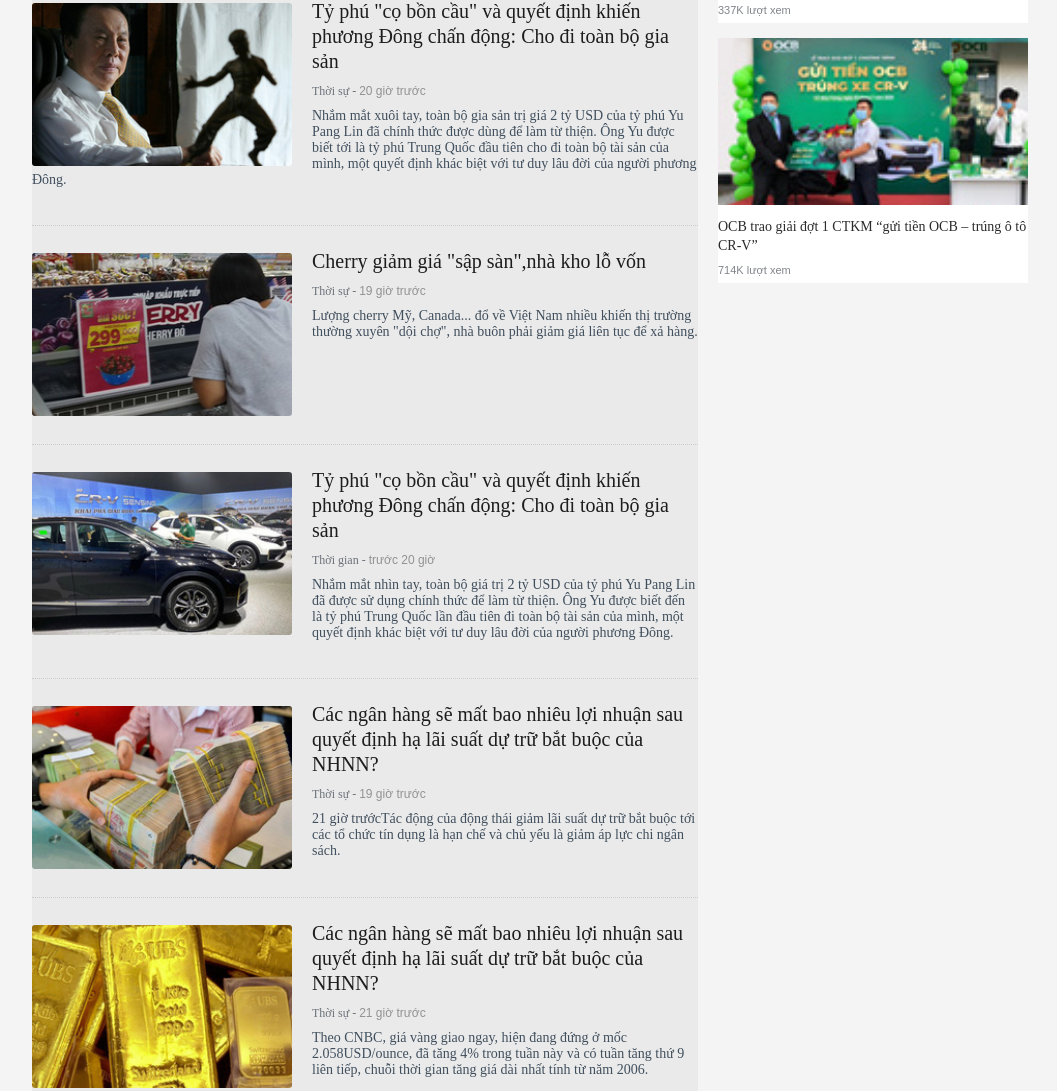
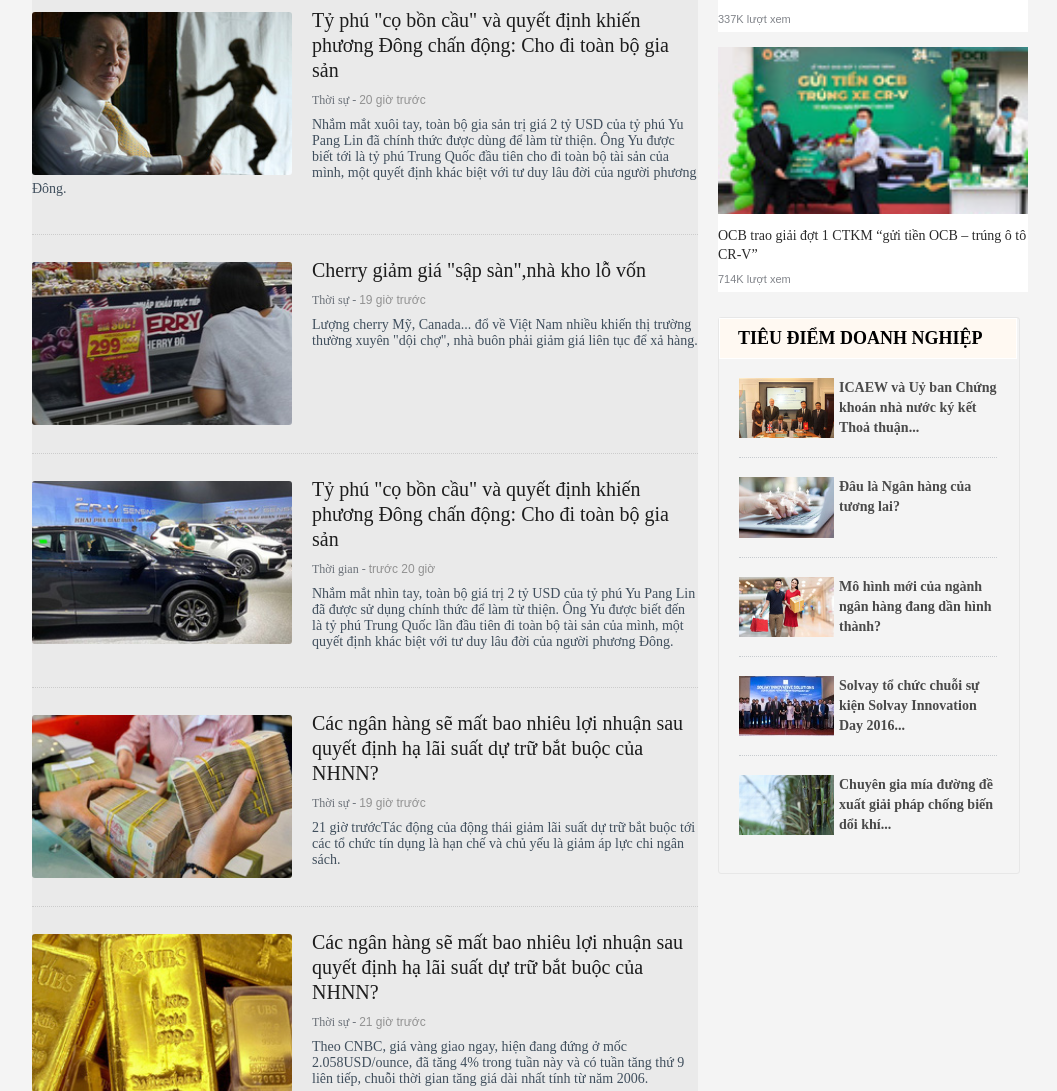
Before and after one commit to dhlong482k/LTMT4_Nhom6, a plain HTML site: page kinhdoanh.html in a window 1280 px wide. Shown: the part 1595-2686 px from the top of the page, without its empty margins (8-1065 px from the left). Drawn offline with Linux system fonts and the light colour scheme.

Commit message:
kinhdoanh

```diff
--- a/css/kinhdoanh.css
+++ b/css/kinhdoanh.css
@@ -7,7 +7,7 @@
 
 .left_kinhdoanh {
     width: 666px;
-    height: 525px;
+    height: 530px;
 	background: #fff;
     margin: auto;
     float: left;
@@ -15,7 +15,7 @@
 
 .right_kinhdoanh {
     width: 350px;
-	 height: 520px;
+	 height: 529px;
 	background: #EAEAEA;
     margin: 0 auto;
     float: left;
@@ -173,7 +173,6 @@
 }
 .right_bottom{
 	width:330px;
-
     margin: auto;
     float: left;
 }
@@ -225,3 +224,65 @@
     color: #81848a;
     font: normal 11px Arial;
 }
+
+
+.list2{
+    width: 310px;
+    float: right;
+    margin-top: 25px;
+}
+.list2 .tieudiem{
+    width: 300px;
+    border: 1px solid #e7e7e7;
+    float: left;
+    padding-bottom: 19px;
+    border-radius: 3px;
+}
+.list2 .tieudiem .tab{
+    height: 39px;
+    width: 296px;
+    line-height: 39px;
+    text-align: left;
+    background-color: #fff9f2;
+    float: left;
+    border: 1px solid #fff;
+    font-family: Roboto-Black;
+    font-size: 18px;
+    text-transform: uppercase;
+    font-weight: bold;
+}
+.list2 .tieudiem .tab span{
+    margin-left: 18px;
+}
+.list2 .tieudiem ul .border_list2{
+    list-style-type: none;
+    border-bottom: 1px dotted #c7cbcf;
+    width: 258px;
+    padding-bottom: 19px;
+    padding-top: 19px;
+    margin-left: 20px;
+    margin-right: 20px;
+    float: left;
+}
+.list2 .tieudiem ul li{
+    list-style-type: none;
+    width: 258px;
+    padding-bottom: 19px;
+    padding-top: 19px;
+    margin-left: 20px;
+    margin-right: 20px;
+    float: left;
+}
+.list2 .tieudiem ul li a img{
+    float: left;
+    width: 95px;
+}
+.list2 .tieudiem ul li .sapo{
+    width: 158px;
+    float: right;
+    font-family: Robot-Medium;
+    font-size: 14px;
+    line-height: 20px;
+    color: #4a4a4a;
+    font-weight: bold;
+}
--- a/kinhdoanh.html
+++ b/kinhdoanh.html
@@ -146,8 +146,8 @@
         <!--        Bắt đầu phần code tiếp        -->
 	<div class="sum">
 		<div class="left_kinhdoanh">
-			<h2><p style="font-size: 20px"><a href="kinhdoanh.html"><font color="#000000" >KINH DOANH ||    </font> </a>
-				<a href="#"><font color="#9E9D9D" size="+1">   Quản trị  /     Bất động sản</font></a></p>
+			<h2><p style="font-size: 18px"><a href="kinhdoanh.html"><font color="#000000" >KINH DOANH ||    </font> </a>
+				<a href="#"><font color="#9E9D9D" >   Quản trị  /     Bất động sản</font></a></p>
 				</h2>
 		<form>
 			<table border="1" cellpadding="5" cellspacing="5" >
@@ -470,6 +470,49 @@ Nhắm mắt nhìn tay, toàn bộ giá trị 2 tỷ USD của tỷ phú Yu Pang
                                                 <span class="showviewadm">714K</span>&nbsp;lượt xem
                                             </span>
                                         </h3>
+
+										<div class="list2">
+                            <div class="tieudiem">
+                                <div class="tab">
+                                    <span>TIÊU ĐIỂM DOANH NGHIỆP</span>
+                                </div>
+                                <ul>
+                                    <li class="border_list2">
+                                        <a href="#" title="ICAEW và Uỷ ban Chứng khoán nhà nước ký kết Thoả thuận...">
+                                            <img src="images/ktvm_26.jpg">
+                                        </a>
+                                        <a href="#" title="ICAEW và Uỷ ban Chứng khoán nhà nước ký kết Thoả thuận..." class="sapo">ICAEW và Uỷ ban Chứng khoán nhà nước ký kết Thoả thuận...</a>
+                                    </li>
+                                    <li class="border_list2">
+                                        <a href="#" title="Đâu là Ngân hàng của tương lai?">
+                                            <img src="images/ktvm_27.jpg">
+                                        </a>
+                                        <a href="#" title="Đâu là Ngân hàng của tương lai?" class="sapo">Đâu là Ngân hàng của tương lai?</a>
+                                    </li>
+                                    <li class="border_list2">
+                                        <a href="#" title="Mô hình mới của ngành ngân hàng đang dần hình thành?">
+                                            <img src="images/ktvm_28.jpg">
+                                        </a>
+                                        <a href="#" title="Mô hình mới của ngành ngân hàng đang dần hình thành?" class="sapo">Mô hình mới của ngành ngân hàng đang dần hình thành?</a>
+                                    </li>
+                                    <li class="border_list2">
+                                        <a href="#" title="Solvay tổ chức chuỗi sự kiện Solvay Innovation Day 2016...">
+                                            <img src="images/ktvm_29.jpg">
+                                        </a>
+                                        <a href="#" title="Solvay tổ chức chuỗi sự kiện Solvay Innovation Day 2016..." class="sapo">Solvay tổ chức chuỗi sự kiện Solvay Innovation Day 2016...</a>
+                                    </li>
+                                    <li>
+                                        <a href="#" title="Chuyên gia mía đường đề xuất giải pháp chống biến dổi khí...">
+                                            <img src="images/ktvm_30.jpg">
+                                        </a>
+                                        <a href="#" title="Chuyên gia mía đường đề xuất giải pháp chống biến dổi khí..." class="sapo">Chuyên gia mía đường đề xuất giải pháp chống biến dổi khí...</a>
+                                    </li>
+                                </ul>
+                            </div>
+
+
+                        </div>
+
                                     </div>
                                 </div>
 
```
